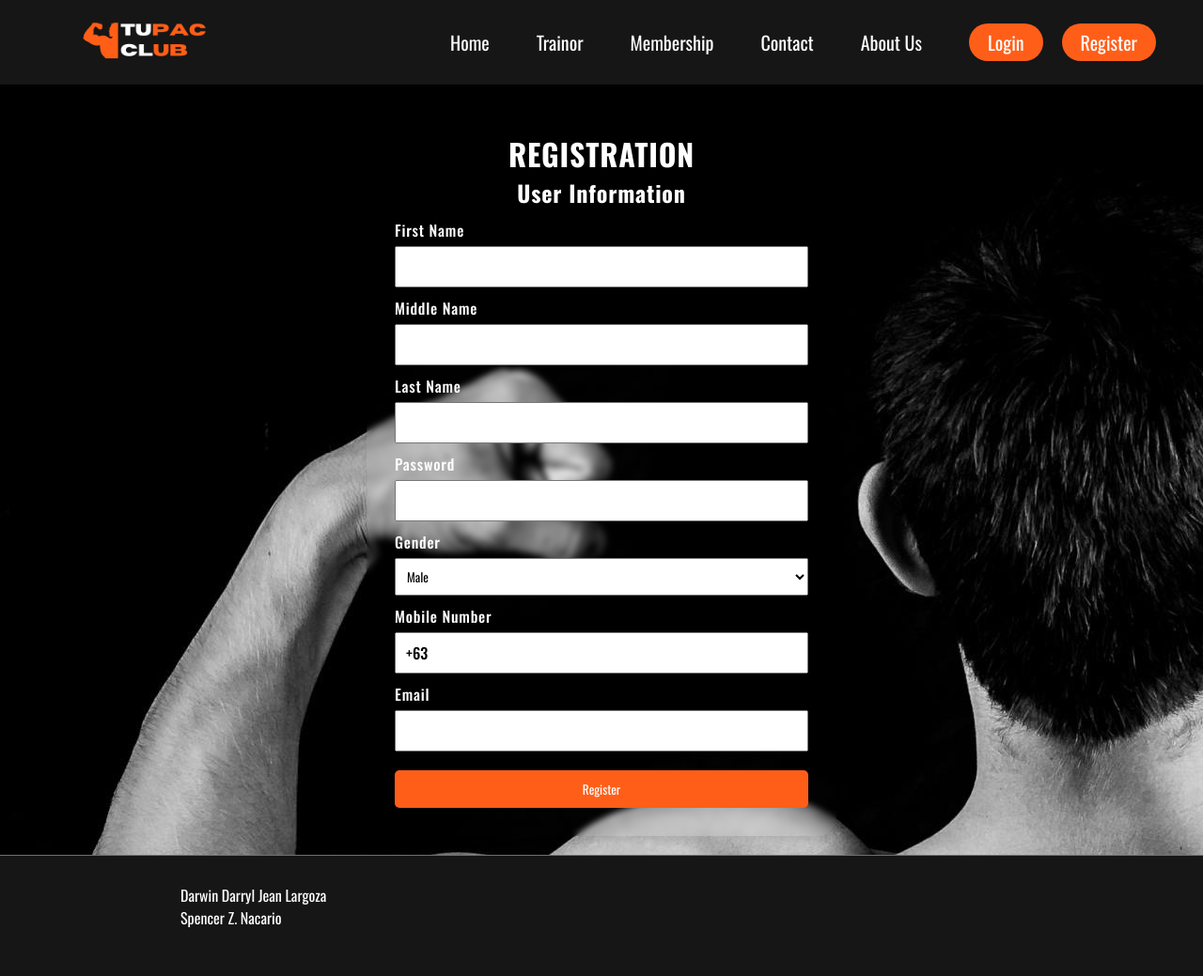
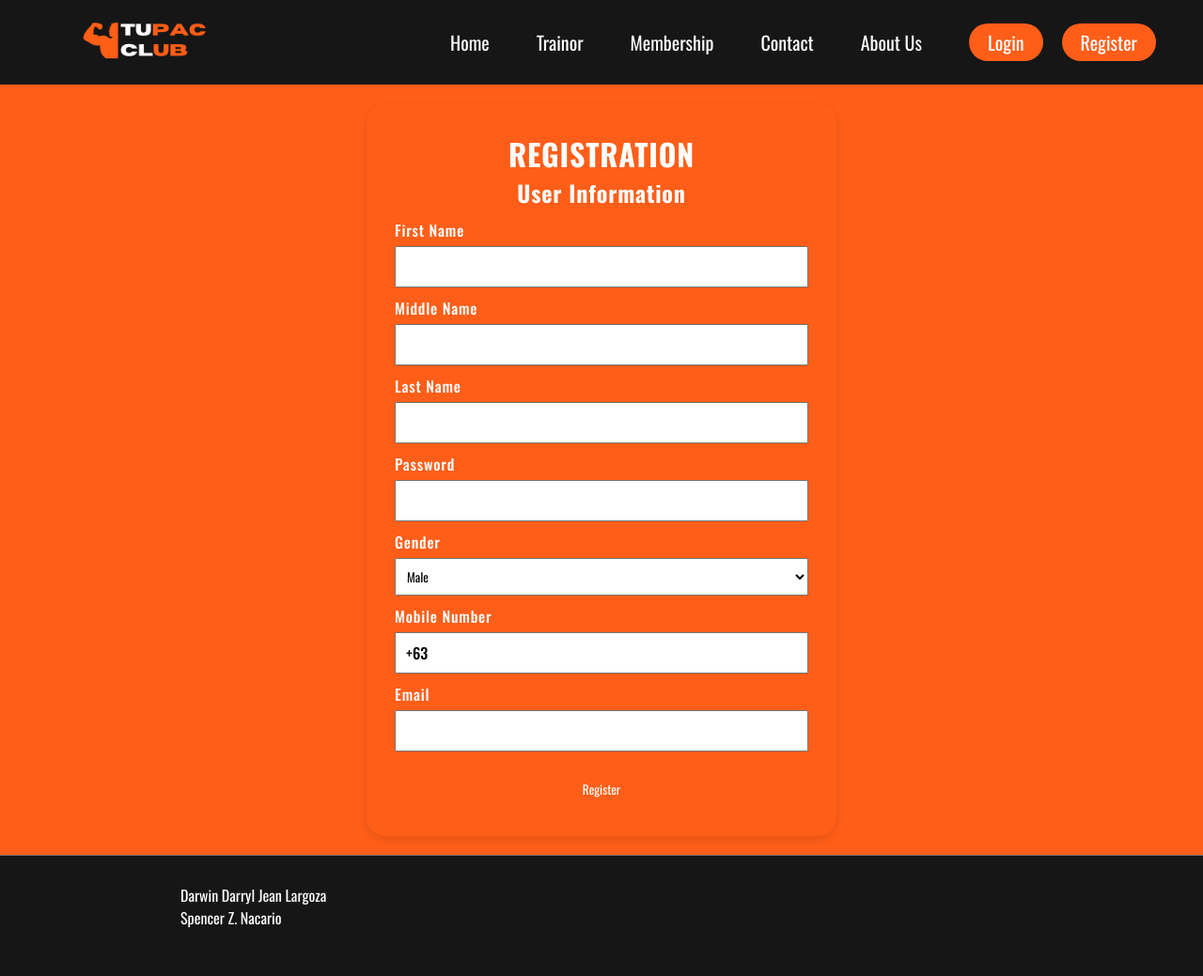
Before and after one commit to Dadaisuk1/IM_1-Summer, a PHP site: page /register.php in a window 1280 px wide. Shown: the whole page at 94% size. Run offline with PHP 8.4, Linux system fonts and the light colour scheme.

Commit message:
new changes

```diff
--- a/PROJECT/css/register.css
+++ b/PROJECT/css/register.css
@@ -9,12 +9,8 @@
 }
 
 body {
-
+    background-color: #FF5E19;
     margin: 0;
-}
-
-.background {
-    background-image: url(images/gym_muscles.jpg);
 }
 
 .container {
--- a/PROJECT/register.php
+++ b/PROJECT/register.php
@@ -11,7 +11,7 @@
 	<link rel="stylesheet" href="css/register.css">
 	<title>Register</title>
 </head>
-<body class="background">
+<body>
 	<div class="container">
 		<div class="header">
 			<h1>REGISTRATION</h1>
```
